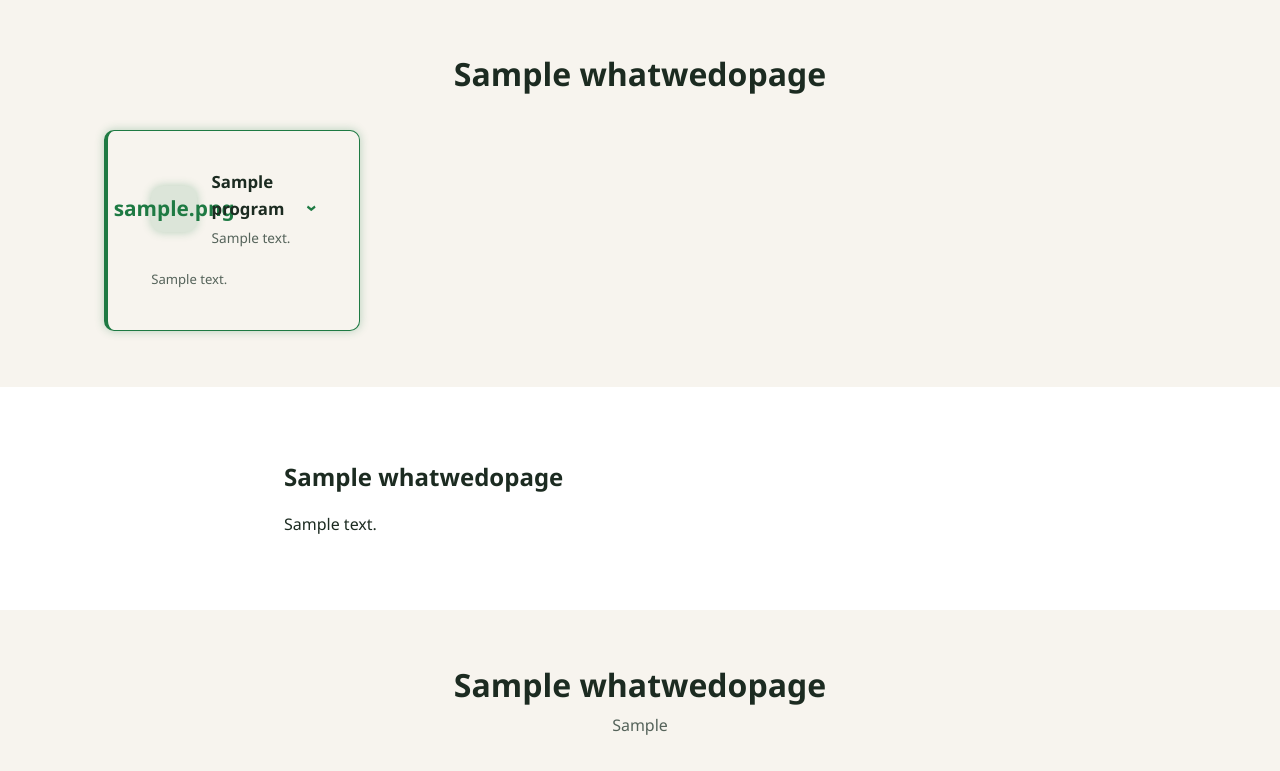
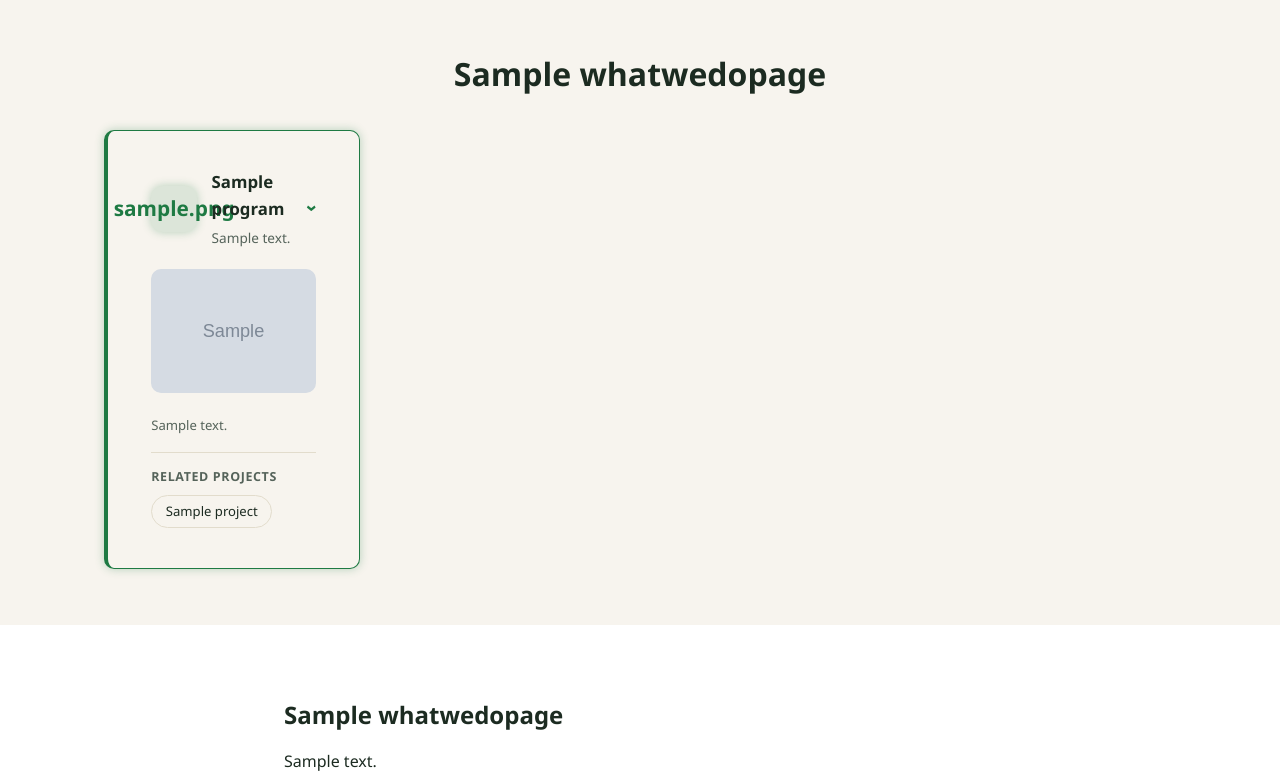
Before and after one commit to KENEDdan/SAFE_web, a Django app: page /what-we-do/ in a window 1280 px wide, after a click that opens the changed part. Shown: the part 499-1270 px from the top of the page. Run offline with Django 5.2, Linux system fonts and the light colour scheme; tables that the repository leaves empty hold one stand-in row (values such as "Sample post"); grey boxes marked "Sample" are stand-in pictures.

Commit message:
Add imagery and related-projects to What We Do tiles
- Program and CrossCuttingTheme tiles now render their image (Program
  already had the field; CrossCuttingTheme gets a new one) inside the
  expanded detail body.
- Project gains an optional `program` FK so admins can tag which
  programme a project belongs to; the Program tile shows a "Related
  projects" chip row linking to each one, when any are published.
- Added "themes" to the production media-serving allowlist in
  config/urls.py — new theme images would otherwise 404 (upload works,
  but nothing served them).

Co-Authored-By: Claude Sonnet 5 <noreply@anthropic.com>

```diff
--- a/apps/content/forms.py
+++ b/apps/content/forms.py
@@ -50,7 +50,7 @@ def _form(model_cls, field_names):
 
 
 ProgramForm = _form(Program, ["title", "summary", "description", "icon", "image", "display_order", "is_published"])
-CrossCuttingThemeForm = _form(CrossCuttingTheme, ["title", "description", "display_order", "is_published"])
+CrossCuttingThemeForm = _form(CrossCuttingTheme, ["title", "description", "image", "display_order", "is_published"])
 CoreValueForm = _form(CoreValue, ["title", "description", "icon", "display_order", "is_published"])
 TeamMemberForm = _form(
     TeamMember,
@@ -69,7 +69,7 @@ ActivityForm = _form(
 ProjectForm = _form(
     Project,
     ["title", "location", "status", "summary", "body", "outcomes", "thumbnail",
-     "is_featured", "display_order", "is_published"],
+     "program", "is_featured", "display_order", "is_published"],
 )
 ImpactStatForm = _form(ImpactStat, ["value", "label", "icon", "display_order", "is_published"])
 TargetBeneficiaryForm = _form(TargetBeneficiary, ["value", "label", "display_order", "is_published"])
--- a/apps/content/models.py
+++ b/apps/content/models.py
@@ -44,6 +44,7 @@ class Program(BaseContent):
 class CrossCuttingTheme(BaseContent):
     title = models.CharField(max_length=150)
     description = models.TextField()
+    image = models.ImageField(upload_to="themes/", blank=True, null=True, validators=IMG_VALIDATORS)
 
     def __str__(self):
         return self.title
@@ -182,6 +183,10 @@ class Project(BaseContent):
     )
     thumbnail = models.ImageField(upload_to="projects/", blank=True, null=True, validators=IMG_VALIDATORS)
     is_featured = models.BooleanField(default=False, help_text="Featured projects appear on the homepage.")
+    program = models.ForeignKey(
+        Program, blank=True, null=True, on_delete=models.SET_NULL, related_name="projects",
+        help_text="Which What We Do programme this project delivers, if any.",
+    )
 
     def save(self, *args, **kwargs):
         if not self.slug:
--- a/apps/pages/views.py
+++ b/apps/pages/views.py
@@ -1,4 +1,5 @@
 from django.contrib import messages
+from django.db.models import Prefetch
 from django.shortcuts import redirect, render
 
 from apps.accounts.decorators import admin_required
@@ -67,9 +68,10 @@ def about(request):
 
 
 def what_we_do(request):
+    related_projects = Prefetch("projects", queryset=Project.objects.published(), to_attr="related_projects")
     ctx = {
         "page": WhatWeDoPage.get_solo(),
-        "programs": Program.objects.published(),
+        "programs": Program.objects.published().prefetch_related(related_projects),
         "themes": CrossCuttingTheme.objects.published(),
     }
     return render(request, "public/what_we_do.html", ctx)
--- a/config/urls.py
+++ b/config/urls.py
@@ -43,7 +43,7 @@ if settings.DEBUG:
     urlpatterns += static(settings.MEDIA_URL, document_root=settings.MEDIA_ROOT)
 else:
     _PUBLIC_MEDIA_PREFIXES = [
-        "site", "pages", "programs", "projects", "team", "testimonials",
+        "site", "pages", "programs", "themes", "projects", "team", "testimonials",
         "gallery", "resources", "newsfeed",
     ]
     urlpatterns += [
--- a/static/css/main.css
+++ b/static/css/main.css
@@ -260,6 +260,9 @@ main.page { min-height: 60vh; }
 .tile[open] .tile-chevron { transform: rotate(90deg); }
 .tile-body { padding: 0 1.5rem 1.4rem; color: var(--muted-ink); animation: tileReveal 0.2s ease; }
 .tile-body p { margin: 0; }
+.tile-image { width: 100%; max-height: 220px; object-fit: cover; border-radius: 10px; margin-bottom: 0.9rem; }
+.tile-related { margin-top: 1rem; padding-top: 0.9rem; border-top: 1px solid var(--border); display: flex; flex-wrap: wrap; align-items: center; gap: 0.5rem; }
+.tile-related-label { font-size: 0.78rem; font-weight: 700; text-transform: uppercase; letter-spacing: 0.05em; color: var(--muted-ink); margin-right: 0.25rem; }
 @keyframes tileReveal { from { opacity: 0; transform: translateY(-6px); } to { opacity: 1; transform: translateY(0); } }
 
 .stat-grid { display: grid; grid-template-columns: repeat(auto-fit, minmax(min(150px, 100%), 1fr)); gap: 1.25rem; }
--- a/templates/public/what_we_do.html
+++ b/templates/public/what_we_do.html
@@ -19,7 +19,18 @@
             <span class="tile-heading">{{ p.title }}<span class="tile-teaser">{{ p.summary }}</span></span>
             <span class="tile-chevron" aria-hidden="true">›</span>
           </summary>
-          <div class="tile-body"><p>{{ p.description|default:p.summary }}</p></div>
+          <div class="tile-body">
+            {% if p.image %}<img class="tile-image" src="{{ p.image.url }}" alt="{{ p.title }}">{% endif %}
+            <p>{{ p.description|default:p.summary }}</p>
+            {% if p.related_projects %}
+              <div class="tile-related">
+                <span class="tile-related-label">Related projects</span>
+                {% for proj in p.related_projects %}
+                  <a href="{% url 'content:project_detail' proj.slug %}" class="chip">{{ proj.title }}</a>
+                {% endfor %}
+              </div>
+            {% endif %}
+          </div>
         </details>
       {% endfor %}
     </div>
@@ -45,7 +56,10 @@
             <span class="tile-heading">{{ t.title }}<span class="tile-teaser">{{ t.description|truncatechars:70 }}</span></span>
             <span class="tile-chevron" aria-hidden="true">›</span>
           </summary>
-          <div class="tile-body"><p>{{ t.description }}</p></div>
+          <div class="tile-body">
+            {% if t.image %}<img class="tile-image" src="{{ t.image.url }}" alt="{{ t.title }}">{% endif %}
+            <p>{{ t.description }}</p>
+          </div>
         </details>
       {% endfor %}
     </div>
```
Also changed, not shown: apps/content/migrations/0003_crosscuttingtheme_image_project_program.py (added).
